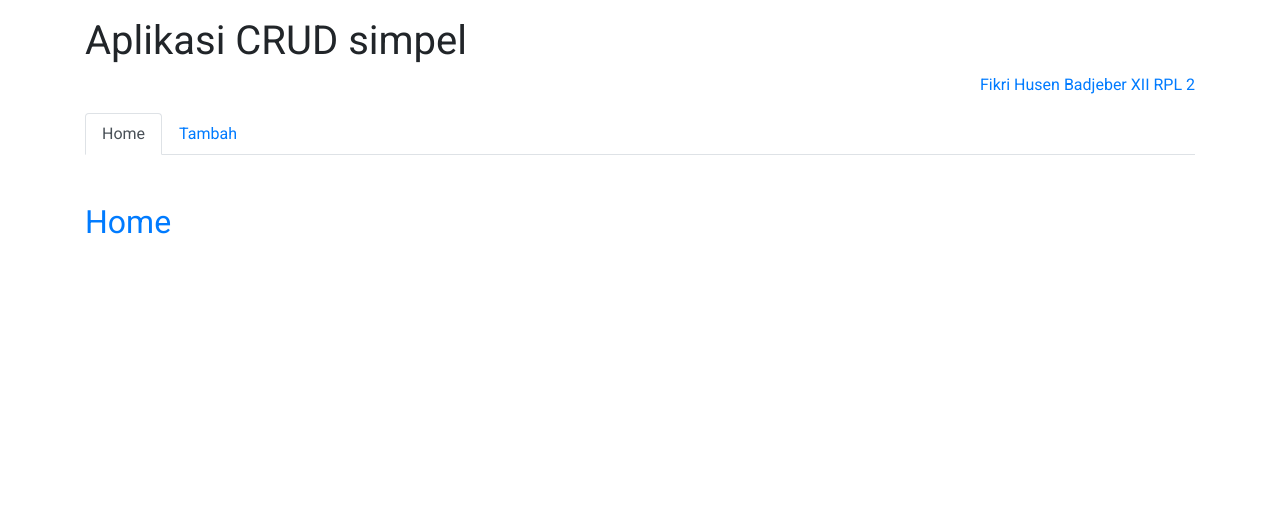
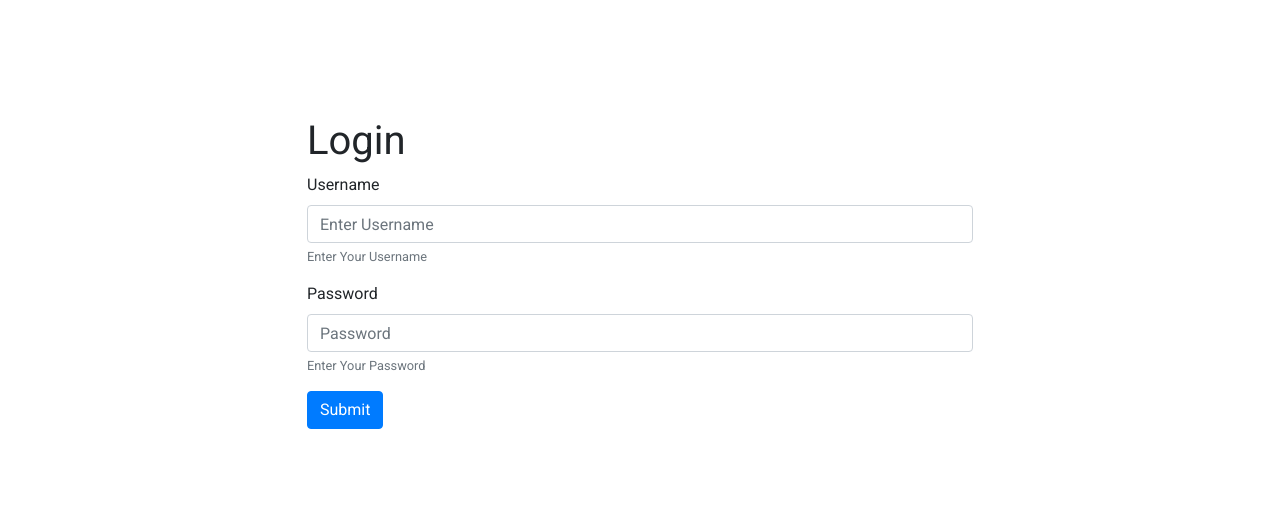
Before and after one commit to aboutdevz/Tugas-CRUD, a PHP site: page /public/index.php in a window 1280 px wide. Shown: the top 516 px of the page. Run offline with PHP 8.4, Linux system fonts and the light colour scheme; data that the repository does not hold is empty; some libraries are stand-ins or nearby versions.

Commit message:
added login and logout

```diff
--- a/app/controllers/Home.php
+++ b/app/controllers/Home.php
@@ -2,46 +2,10 @@
 
 class Home extends controller{
     public function index(){
-        $data = $this->model('tambah_model')->view();
+
         $this->view('templates/header');
-        $this->view('Home/index',$data);
+        $this->view('Home/index');
         $this->view('templates/footer');
-    }
-    public function detail($id){
-        $data = $this->model('tambah_model')->getData($id);
-        $this->view('templates/header');
-        $this->view('Home/detail',$data);
-        $this->view('templates/footer');
-    }
-    public function tambah(){
-       $data = [
-            'nama' => $_POST['nama'],
-            'kelas' => $_POST['kelas'],
-            'absen' => $_POST['absen']
-       ];
-        if (isset($_POST['tambah'])){
-            if ($this->model('tambah_model')->tambah($data)>0){
-                header('Location:'.BASEURL.'Home/index');
-                Flasher::setFlash('berhasil ditambah','data','success');
-            }
-        }
-    }
-    public function delete($id){
-        if ($this->model('tambah_model')->delete($id)>0){
-            header('Location:'.BASEURL.'Home/index');
-            Flasher::setFlash('berhasil dihapus','data','success');
-        }
-    }
-    public function update(){
-        $data = $_POST;
-        if(isset($_POST['update'])){
-            if ($this->model('tambah_model')->update($data)>0){
-                header('Location:'.BASEURL.'Home/index');
-                Flasher::setFlash('berhasil diupdate','data','success');
-            }
-        }
-    }
-    public function getUpdate(){
-        echo json_encode($this->model('tambah_model')->getData($_POST['id']));
+        unset($_SESSION['login']);
     }
 }
--- a/app/views/Home/index.php
+++ b/app/views/Home/index.php
@@ -1,89 +1,22 @@
 <div class="container">
-<h1>Aplikasi CRUD simpel</h1>
-<a href="https://aboutdevz.xyz/Portofolio/" class="text-primary float-right">Fikri Husen Badjeber XII RPL 2</a>
-<ul class="nav nav-tabs mt-5" id="myTab" role="tablist">
-  <li class="nav-item">
-    <a class="nav-link active" id="home-tab" data-toggle="tab" href="#home" role="tab" aria-controls="home" aria-selected="true">Home</a>
-  </li>
-  <li class="nav-item">
-    <a class="nav-link" id="tambah-tab" data-toggle="tab" href="#tambah" role="tab" aria-controls="tambah" aria-selected="false">Tambah</a>
-  </li>
-</ul>
-<div class="tab-content mt-5" id="myTabContent">
-  <div class="tab-pane fade show active" id="home" role="tabpanel" aria-labelledby="home-tab">
-    <h2 class="text-primary">Home</h2>
-    <ul class="list-group">
-      <?php foreach ($data as $nama) :?>
-      <li class="list-group-item">
-        <?=$nama['nama']?>
-          <a class="badge badge-danger float-right" href="<?=BASEURL?>Home/delete/<?=$nama['id']?>" id="delete">Hapus</a>
-          <a class="badge badge-success float-right mr-2 updatebadge" href="<?=BASEURL?>Home/getUpdate" id="tampilUpdate" data-id="<?=$nama['id']?>" data-toggle="modal" data-target="#modalUbah">update</a>
-          <a class="badge badge-primary float-right mr-2" href="<?=BASEURL?>Home/detail/<?=$nama['id']?>">detail</a>
-      </li>
-      <?php endforeach; ?>
-    </ul>
-  </div>
-  <div class="tab-pane fade" id="tambah" role="tabpanel" aria-labelledby="tambah-tab">
-    <h2 class="text-primary">Tambah</h2>
-    <form action="<?=BASEURL?>Home/tambah" method="POST">
+    <div class="loginbox">
+        <div class="loginContent">
+            <h1>Login</h1>
+            <form action="<?=BASEURL?>Admin/Login" method="POST">
                 <div class="form-group">
-        <label for="nama">Nama</label>
-        <input class="form-control" type="text" name="nama" id="nama">
+                    <label for="username">Username</label>
+                    <i class="far fa-user"></i>
+                    <input type="text" class="form-control" name="username" id="username" placeholder="Enter Username" required>
+                    <small id="emailHelp" class="form-text text-muted">Enter Your Username</small>
                 </div>
                 <div class="form-group">
-        <label for="kelas">Kelas</label>
-        <select class="form-control" name="kelas" id="kelas">
-          <option value="XI RPL">XI RPL</option>
-          <option value="XII RPL 1">XII RPL 1</option>
-          <option value="XII RPL 2">XII RPL 2</option>
-        </select>
+                    <label for="password">Password</label>
+                    <i class="fas fa-unlock"></i>
+                    <input type="password" class="form-control" name="password" id="password" placeholder="Password" required>
+                    <small id="emailHelp" class="form-text text-muted">Enter Your Password</small>
                 </div>
-      <div class="form-group">
-        <label for="absen">Absen</label>
-        <input class="form-control" type="number" name="absen" id="absen">
-      </div>
-      <div class="form-group">
-        <button class="btn btn-primary" type="submit" name="tambah">Tambah</button>
-      </div>
+                <button type="submit" class="btn btn-primary" name="submit_Lgn">Submit</button>
             </form>
         </div>
     </div>
 </div>
-
-<!-- Modal ubah -->
-<div class="modal fade" id="modalUbah" tabindex="-1" role="dialog" aria-labelledby="exampleModalCenterTitle" aria-hidden="true">
-  <div class="modal-dialog modal-dialog-centered" role="document">
-    <div class="modal-content">
-      <div class="modal-header">
-        <h5 class="modal-title" id="exampleModalCenterTitle">Ubah</h5>
-        <button type="button" class="close" data-dismiss="modal" aria-label="Close">
-          <span aria-hidden="true">&times;</span>
-        </button>
-      </div>
-      <div class="modal-body">
-      <h2 class="text-primary">Ubah</h2>
-    <form action="<?=BASEURL?>Home/update" method="POST">
-    <input type="hidden" name="idUpdate" id="idUpdate">
-      <div class="form-group">
-        <label for="namaUpdate">Nama</label>
-        <input class="form-control" type="text" name="namaUpdate" id="namaUpdate">
-      </div>
-      <div class="form-group">
-        <label for="kelasUpdate">Kelas</label>
-        <select class="form-control" name="kelasUpdate" id="kelasUpdate">
-          <option value="XI RPL">XI RPL</option>
-          <option value="XII RPL 1">XII RPL 1</option>
-          <option value="XII RPL 2">XII RPL 2</option>
-        </select>
-      </div>
-      <div class="form-group">
-        <label for="absenUpdate">Absen</label>
-        <input class="form-control" type="number" name="absenUpdate" id="absenUpdate">
-      </div>
-      <div class="form-group">
-        <button class="btn btn-primary" type="submit" name="update">Update</button>
-      </div>
-    </form>
-    </div>
-  </div>
-</div>
--- a/public/css/style.css
+++ b/public/css/style.css
@@ -3,3 +3,16 @@ body{
     height: 100%;
     min-height: 100%;
 }
+
+.loginbox{
+    position: relative;
+    width: 100%;
+    height: 500px;
+    margin: auto;
+}
+.loginContent{
+    position: absolute;
+    left: 20%;
+    right: 20%;
+    top: 20%;
+}
--- a/public/js/script.js
+++ b/public/js/script.js
@@ -1,23 +1,20 @@
 $(function(){
-    const path = window.location.origin+"/CRUD/public/";
+    const path = window.location.origin+"/public/";
 
-    $('#delete').click(function(){
+    $('.delete').click(function(){
         return confirm('Yakin Mau Di Hapus?');
-
     });
 
 
     $('.updatebadge').on('click',function() {
         const id = $(this).data('id');
-        console.log('okok');
        $.ajax({
 
-           url: path+'Home/getUpdate',
+           url: path+'Crud/getUpdate',
            data: {id : id},
            method: 'POST',
            dataType: 'json',
            success: function(data){
-               console.log(data);
                 $('#namaUpdate').val(data.nama);
                 $('#kelasUpdate').val(data.kelas);
                 $('#absenUpdate').val(data.absen);
```
Also changed, not shown: app/views/Home/detail.php (deleted, +0 -14 lines). Lines whose indentation alone changed are shown as unchanged.
